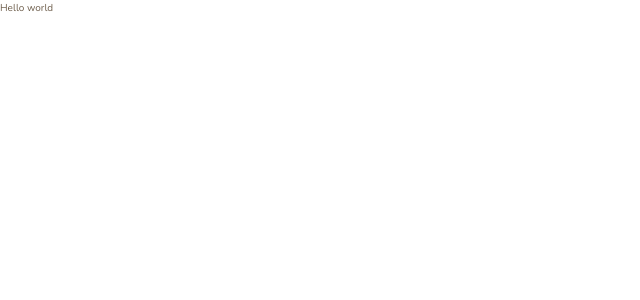
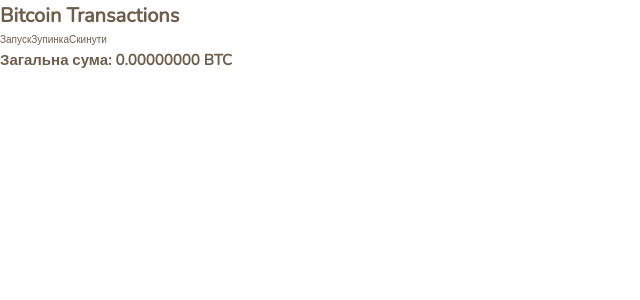
Before and after one commit to Andrrii/dotcode-task-2, a React (Vite) app: page / in a window 1280 px wide. Shown: the top 300 px of the page, without its empty margins (0-640 px from the left). Built offline with nearby package versions, Linux system fonts and the light colour scheme.

Commit message:
feat: logic for handling transactions

```diff
--- a/src/App.tsx
+++ b/src/App.tsx
@@ -1,5 +1,54 @@
+import {useState} from "react";
+import useWS from "./useWS";
+import {WSMessage, SavedTransactionInfo} from "./types";
+import TransactionsInfo from "./TransactionsInfo";
+
 function App() {
-  return <div>Hello world</div>;
+  const [transactions, setTransactions] = useState<SavedTransactionInfo[]>([]);
+  const [totalAmount, setTotalAmount] = useState(0);
+
+  const {isConnected, disconnectWebSocket, establishWebSocketConnection} =
+    useWS();
+
+  const handleMessage = (message: WSMessage) => {
+    if (message.op === "utx") {
+      const amount =
+        message.x.out.reduce((sum, output) => sum + output.value, 0) / 1e8; // Satoshi to BTC
+      setTransactions((prevTransactions) => [
+        ...prevTransactions,
+        {
+          hash: message.x.hash,
+          amount,
+        },
+      ]);
+      setTotalAmount((prevTotal) => prevTotal + amount);
+    }
+  };
+
+  const resetTransactions = () => {
+    setTransactions([]);
+    setTotalAmount(0);
+  };
+
+  return (
+    <div>
+      <h1>Bitcoin Transactions</h1>
+      <div>
+        <button
+          onClick={() => establishWebSocketConnection(handleMessage)}
+          disabled={isConnected}
+        >
+          Запуск
+        </button>
+        <button onClick={disconnectWebSocket} disabled={!isConnected}>
+          Зупинка
+        </button>
+        <button onClick={resetTransactions}>Скинути</button>
+      </div>
+      <h2>Загальна сума: {totalAmount.toFixed(8)} BTC</h2>
+      <TransactionsInfo transactions={transactions} />
+    </div>
+  );
 }
 
 export default App;
```
